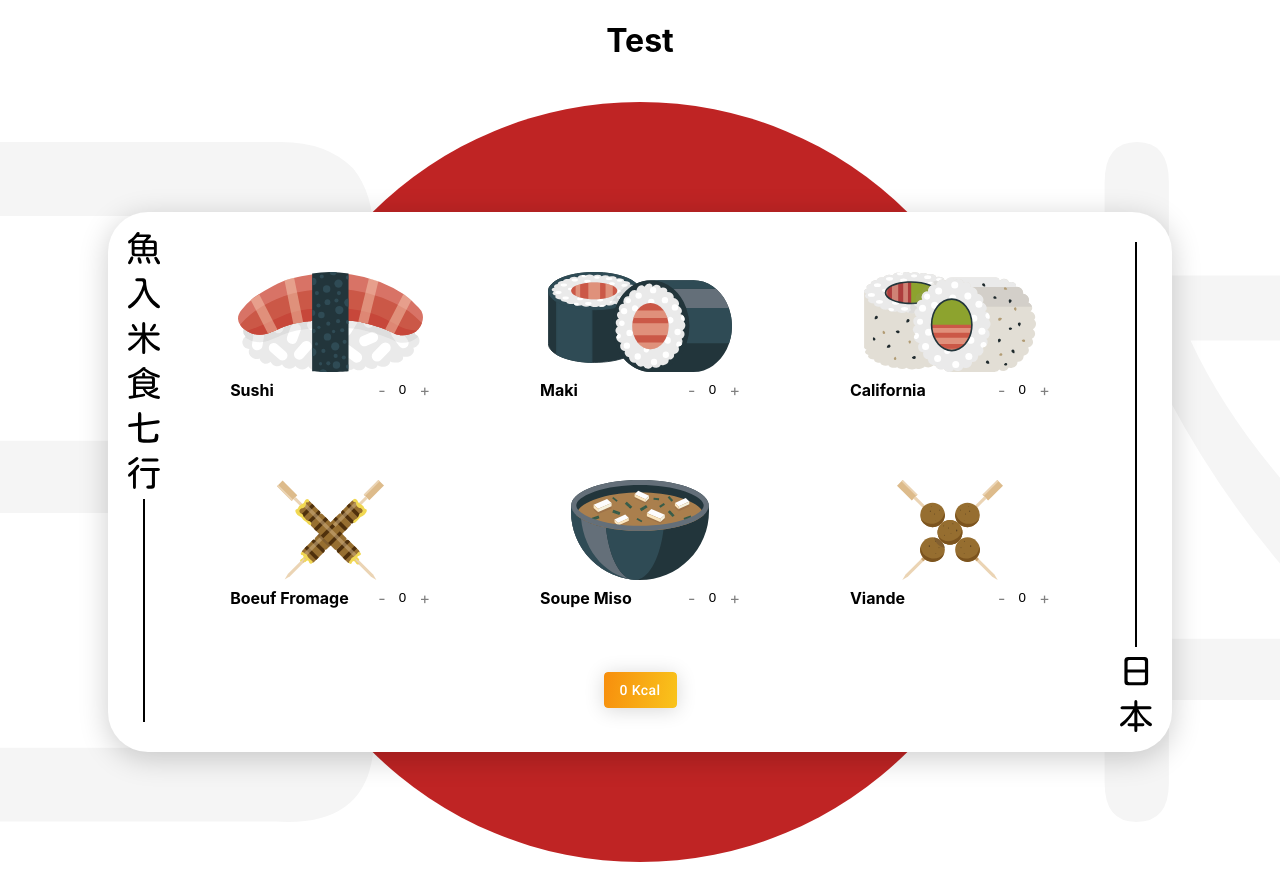
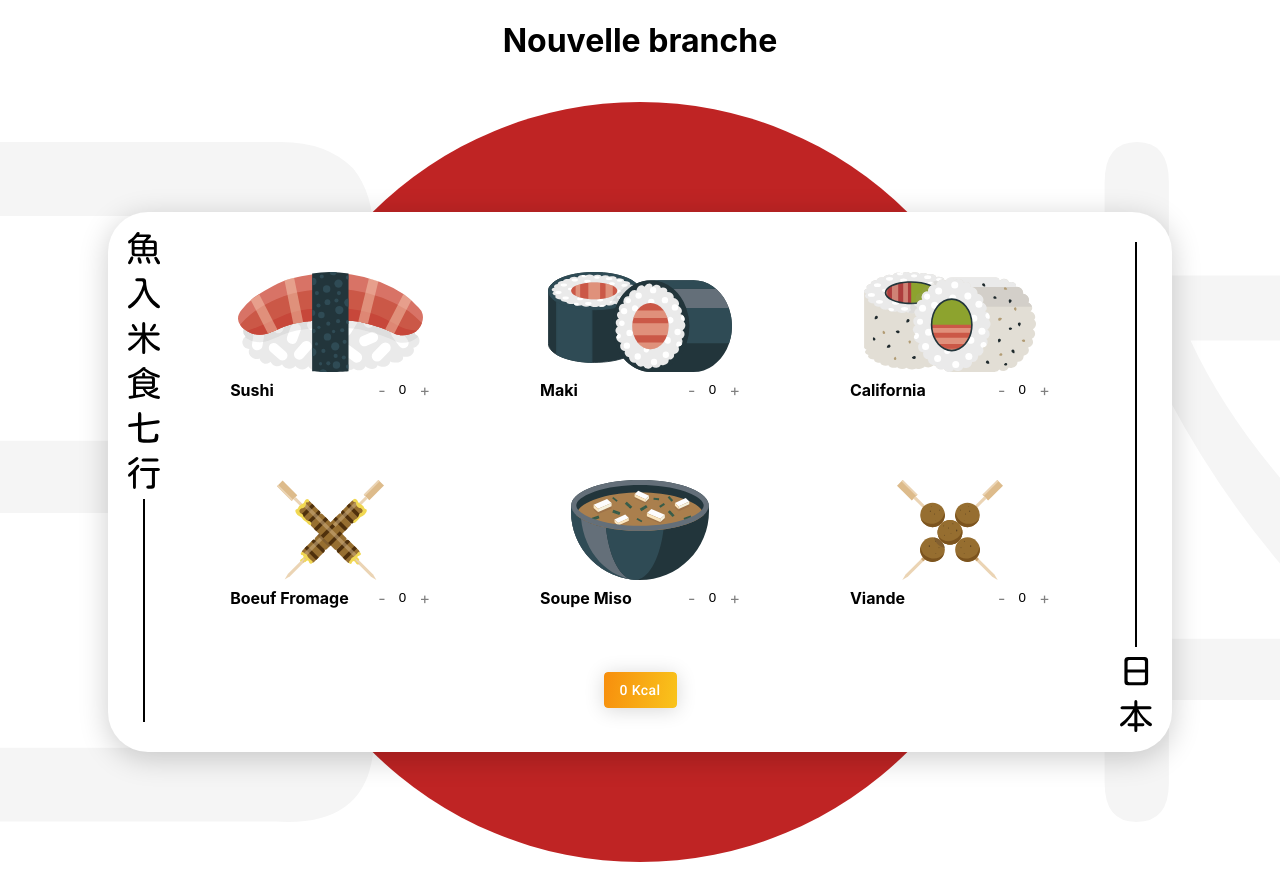
Before and after one commit to sebastien-lb/japcalculator, a React (Create React App) app: page / in a window 1280 px wide. Built offline with nearby package versions, Linux system fonts and the light colour scheme.

Commit message:
nouvelle branch

```diff
--- a/src/App.tsx
+++ b/src/App.tsx
@@ -5,7 +5,7 @@ import { CalculatorPage } from "./pages";
 const App = () => {
   return (
     <div className="App">
-      <h1>Test</h1>
+      <h1>Nouvelle branche</h1>
       <CalculatorPage />
     </div>
   );
```
